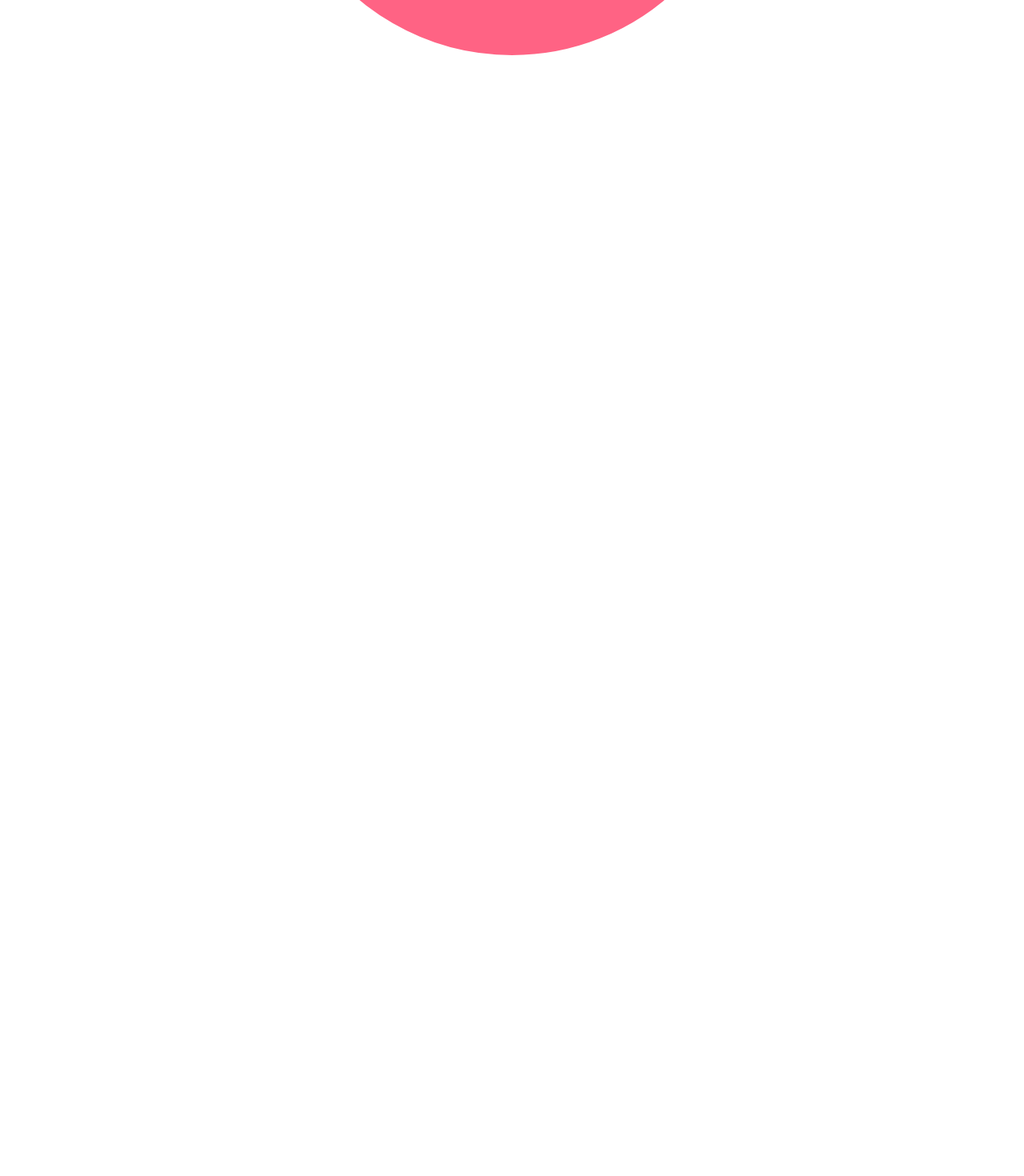
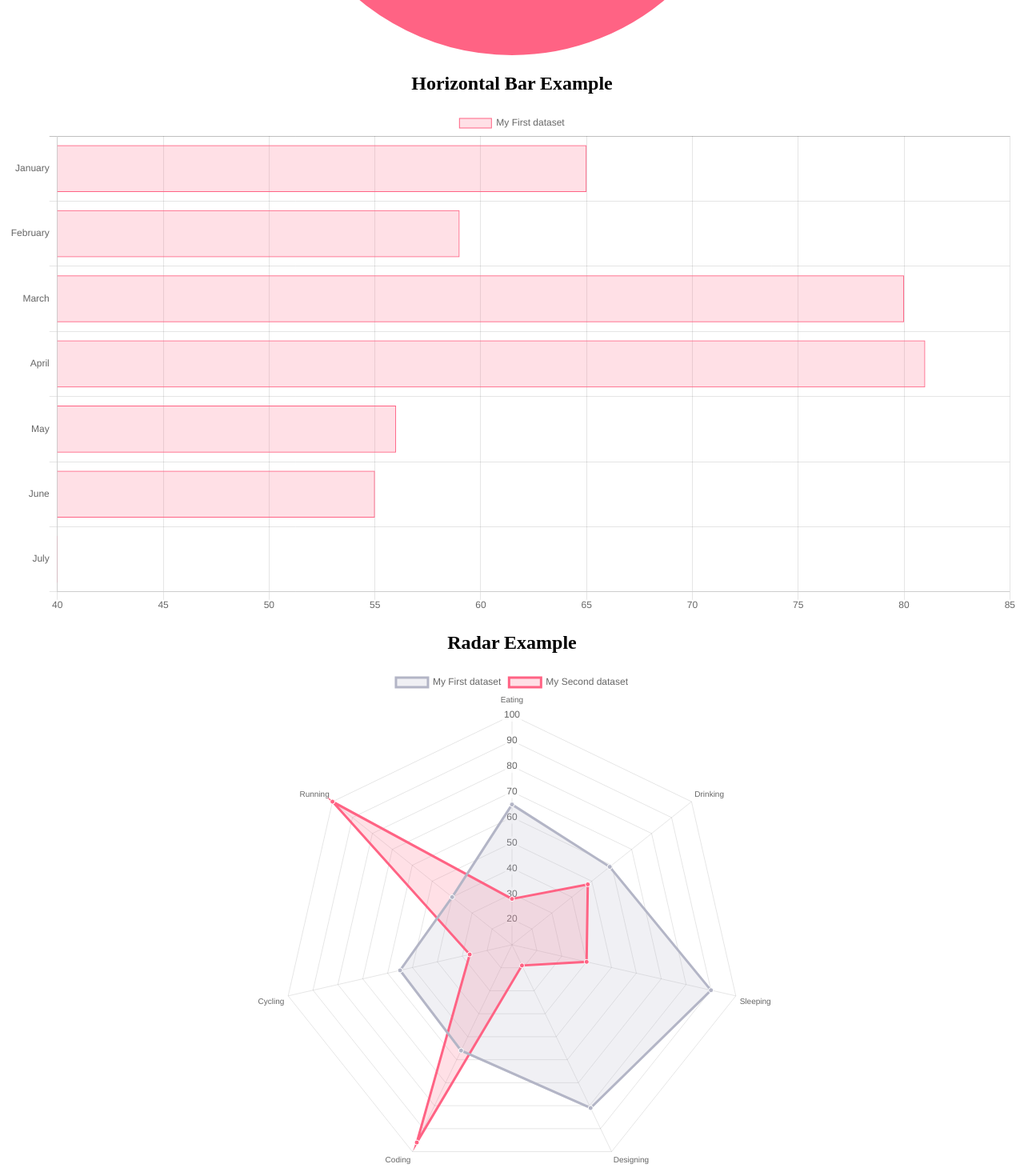
Before and after one commit to abuzahrah75/using_chartjs, a React (Create React App) app: page / in a window 1280 px wide. Shown: the part 1540-3010 px from the top of the page at 80% size. Before the commit the page ends 1619 px from the top, so only its background shows below. Built offline with nearby package versions, Linux system fonts and the light colour scheme.

Commit message:
add horizontal bar & radar charts

```diff
--- a/src/App.js
+++ b/src/App.js
@@ -5,14 +5,11 @@
 import Myline from './components/newcharts/myline'
 import Mybar from './components/newcharts/mybar'
 import Mypie from './components/newcharts/mypie'
-
+import HorizontalBar from './components/newcharts/horizontalbar'
+import Myradar from './components/newcharts/myradar'
 // importing the graphs components
 // import DoughnutExample from './doughnut';
 // import DynamicDoughnutExample from './dynamic-doughnut';
-// import PieExample from './pie';
-// import LineExample from './components/line';
-// import BarExample from './components/bar';
-// import HorizontalBarExample from './horizontalBar';
 // import RadarExample from './radar';
 // import PolarExample from './polar';
 // import BubbleExample from './bubble';
@@ -30,6 +27,8 @@
       {/* <LineExample /> */}
       <Mybar />
       <Mypie />
+      <HorizontalBar />
+      <Myradar />
     </div>
   );
 }
--- /dev/null
+++ b/src/components/newcharts/horizontalbar.js
@@ -0,0 +1,28 @@
+import React from 'react'
+import {HorizontalBar} from 'react-chartjs-2';
+
+const data = {
+  labels: ['January', 'February', 'March', 'April', 'May', 'June', 'July'],
+  datasets: [
+    {
+      label: 'My First dataset',
+      backgroundColor: 'rgba(255,99,132,0.2)',
+      borderColor: 'rgba(255,99,132,1)',
+      borderWidth: 1,
+      hoverBackgroundColor: 'rgba(255,99,132,0.4)',
+      hoverBorderColor: 'rgba(255,99,132,1)',
+      data: [65, 59, 80, 81, 56, 55, 40]
+    }
+  ]
+};
+
+function Horizontalbar() {
+    return (
+        <div>
+            <h2>Horizontal Bar Example</h2>
+            <HorizontalBar data={data} />
+        </div>
+    )
+}
+
+export default Horizontalbar
--- /dev/null
+++ b/src/components/newcharts/myradar.js
@@ -0,0 +1,39 @@
+import React from 'react'
+import {Radar} from 'react-chartjs-2';
+
+const data = {
+  labels: ['Eating', 'Drinking', 'Sleeping', 'Designing', 'Coding', 'Cycling', 'Running'],
+  datasets: [
+    {
+      label: 'My First dataset',
+      backgroundColor: 'rgba(179,181,198,0.2)',
+      borderColor: 'rgba(179,181,198,1)',
+      pointBackgroundColor: 'rgba(179,181,198,1)',
+      pointBorderColor: '#fff',
+      pointHoverBackgroundColor: '#fff',
+      pointHoverBorderColor: 'rgba(179,181,198,1)',
+      data: [65, 59, 90, 81, 56, 55, 40]
+    },
+    {
+      label: 'My Second dataset',
+      backgroundColor: 'rgba(255,99,132,0.2)',
+      borderColor: 'rgba(255,99,132,1)',
+      pointBackgroundColor: 'rgba(255,99,132,1)',
+      pointBorderColor: '#fff',
+      pointHoverBackgroundColor: '#fff',
+      pointHoverBorderColor: 'rgba(255,99,132,1)',
+      data: [28, 48, 40, 19, 96, 27, 100]
+    }
+  ]
+};
+
+function Myradar() {
+    return (
+        <div>
+            <h2>Radar Example</h2>
+            <Radar data={data} />
+        </div>
+    )
+}
+
+export default Myradar
```
